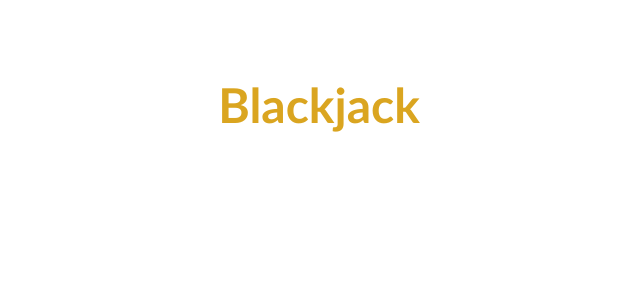
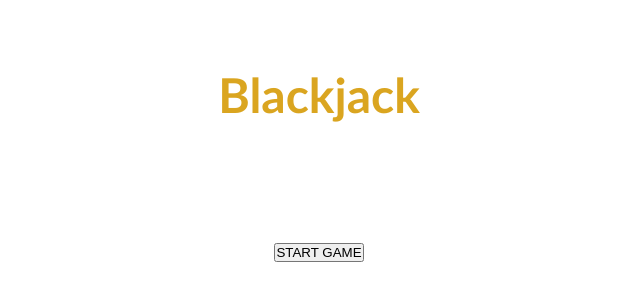
Before and after one commit to Disheta006/BlackJackGame, a plain HTML site: page index.html in a window 1280 px wide. Shown: the part 236-536 px from the top of the page, without its empty margins (321-961 px from the left). Drawn offline with Linux system fonts and the light colour scheme.

Commit message:
Added a start button

```diff
--- a/index.html
+++ b/index.html
@@ -11,6 +11,7 @@
     <p id="message-el">Want to play a round?</p>
     <p>Cards:</p>
     <p>Sum:</p>
+    <button id="start-btn" onclick="startGame()">START GAME</button>
 </body>
 <script src="script.js"></script>
 </html>
```
